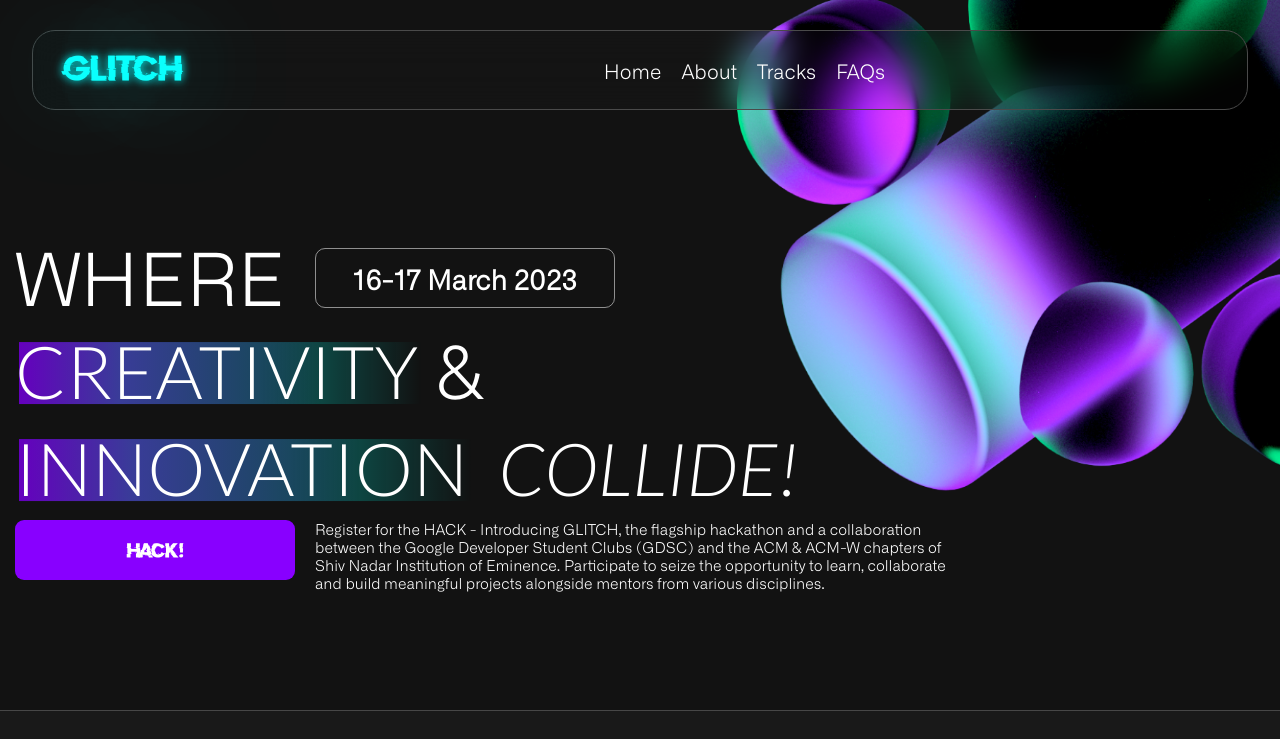
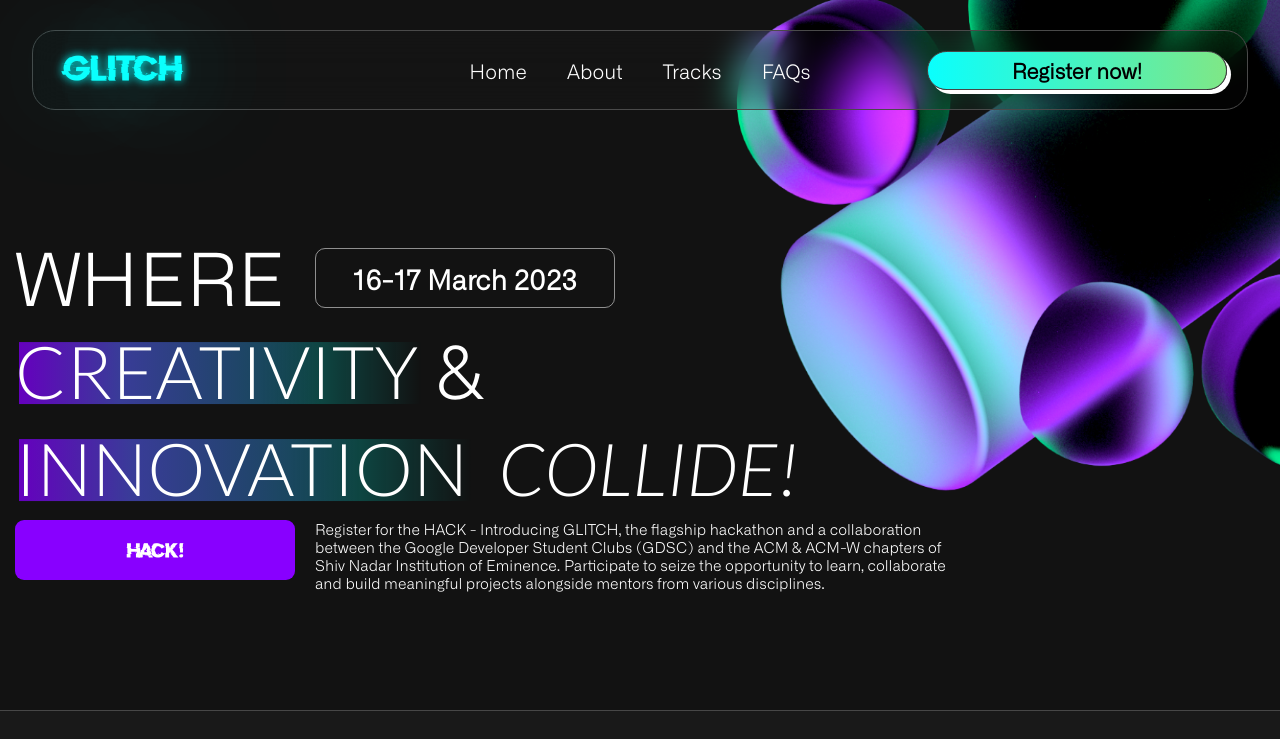
Before and after one commit to meghrathod/Glitch-23, a Next.js app: page / in a window 1280 px wide. Shown: the top 739 px of the page. Built offline with nearby package versions, Linux system fonts and the light colour scheme.

Commit message:
feat: replaced devfolio

```diff
--- a/components/Header/Header.js
+++ b/components/Header/Header.js
@@ -62,15 +62,10 @@
             <Link href="/#faq">FAQs</Link>
           </li>
         </ul>
-				<ul className="HeaderWrapper__MenuList--right">
-					{/* <Link href="#">Registrations Starting Soon!</Link> */}
-					<div
-						className="apply-button"
-						data-hackathon-slug="glitch"
-						data-button-theme="light"
-						style={{ height: "44px", minWidth: "312px", width: "100%" }}
-						href="#"
-					></div>
+        <ul className="HeaderWrapper__MenuList--right">
+          <Link href="https://unstop.com/hackathons/glitch-shiv-nadar-university-snu-greater-noida-633527">
+            Register now!
+          </Link>
         </ul>
       </div>
       <div className="HeaderWrapper__Hamburger">
--- a/components/Header/Header.scss
+++ b/components/Header/Header.scss
@@ -66,7 +66,10 @@
   &__Menu {
     position: relative;
     @include box();
-    @include make-flex($dir: row, $just: space-between);
+    // @include make-flex($dir: row, $just: space-between);
+    display: grid;
+    grid-template-columns: 1fr 1fr 1fr;
+    gap: 15px;
     @include respondAt(915px) {
       top: 0;
       right: 0;
@@ -75,7 +78,9 @@
       height: 100vh;
       position: fixed;
       max-width: 290px;
-      flex-direction: column;
+      // flex-direction: column;
+      grid-template-columns: unset;
+      grid-template-rows: min-content 50px 50px;
       padding: 70px 14px 0 24px;
       background-color: #121212;
       justify-content: flex-start;
@@ -85,17 +90,6 @@
       &--open {
         transform: translateX(0%);
       }
-    }
-
-    .devfolio-button-iframe {
-      @include respondAt(916px) {
-        width: 248px !important;
-      }
-      //   position: relative;
-      //   background: linear-gradient(90deg, #0afffd 0%, #7fe786 100%);
-      //   border: 1px solid #000000;
-      //   box-shadow: 6px 4px 0px #ffffff;
-      //   border-radius: 31px;
     }
   }
 
@@ -158,7 +152,7 @@
     }
 
     &--right {
-      margin-left: 30px;
+      @include box(auto, 100%);
       @include make-flex($just: flex-end, $dir: row);
       position: relative;
 
@@ -169,12 +163,27 @@
       }
 
       a {
-        @include box(100%, 100%);
+        @include box(300px, 50%);
         @include make-flex($align: center, $just: center);
-        position: absolute;
-        top: 0;
-        left: 0;
+        // position: absolute;
+        // top: 0;
+        // left: 0;
         z-index: 10;
+        position: relative;
+        background: linear-gradient(90deg, #0afffd 0%, #7fe786 100%);
+        border: 1px solid #474747;
+        box-shadow: 4px 4px 0px #ffffff;
+        border-radius: 31px;
+        color: black;
+        font-family: "AllianceNo1";
+        font-weight: 700;
+        font-size: 21px;
+
+        @include respondAt(916px) {
+          width: 248px;
+          height: 40px;
+          font-size: 19px;
+        }
       }
     }
 
@@ -187,7 +196,7 @@
     }
 
     &--left {
-      flex-grow: 1;
+      // flex-grow: 1;
       @include make-flex($just: flex-start, $dir: row);
       @include respondAt(915px) {
         display: none;
@@ -195,6 +204,7 @@
     }
 
     &--center {
+      justify-content: space-evenly;
       @include respondAt(915px) {
         width: 100%;
         flex-direction: column;
--- a/pages/_app.js
+++ b/pages/_app.js
@@ -1,18 +1,7 @@
 import Head from "next/head";
 import "../styles/root/globals.scss";
-import { useEffect } from "react";
 
 export default function App({ Component, pageProps }) {
-  useEffect(() => {
-    const script = document.createElement("script");
-    script.src = "https://apply.devfolio.co/v2/sdk.js";
-    script.async = true;
-    script.defer = true;
-    document.body.appendChild(script);
-    return () => {
-      document.body.removeChild(script);
-    };
-  }, []);
 
   return (
     <>
--- a/pages/index.js
+++ b/pages/index.js
@@ -91,7 +91,7 @@
           <div className="HomeContainer__hero--footer">
             <Link
               className="HomeContainer--blueButton"
-              href="https://glitch.devfolio.co/"
+              href="https://unstop.com/hackathons/glitch-shiv-nadar-university-snu-greater-noida-633527"
               target="_blank"
               referrerPolicy="no-referrer"
               rel="noopener noreferrer"
```
